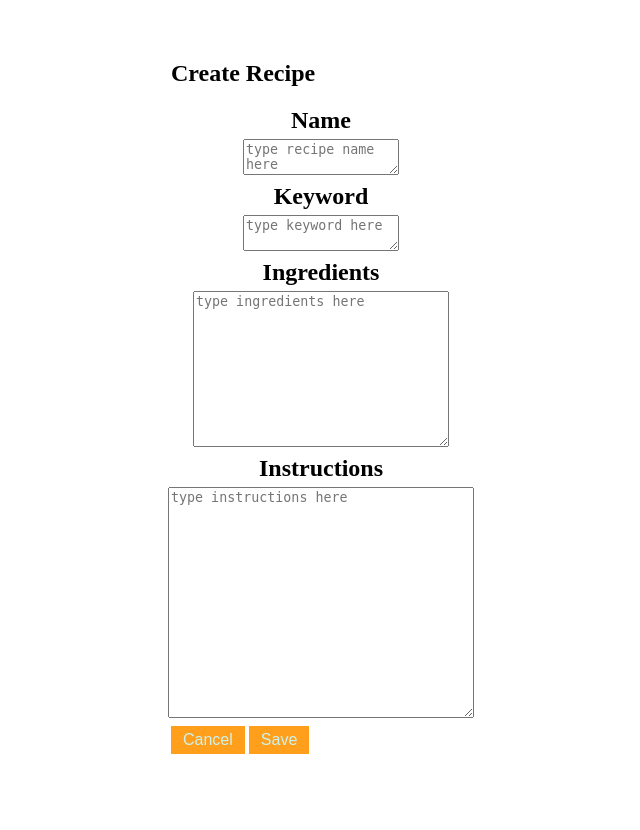
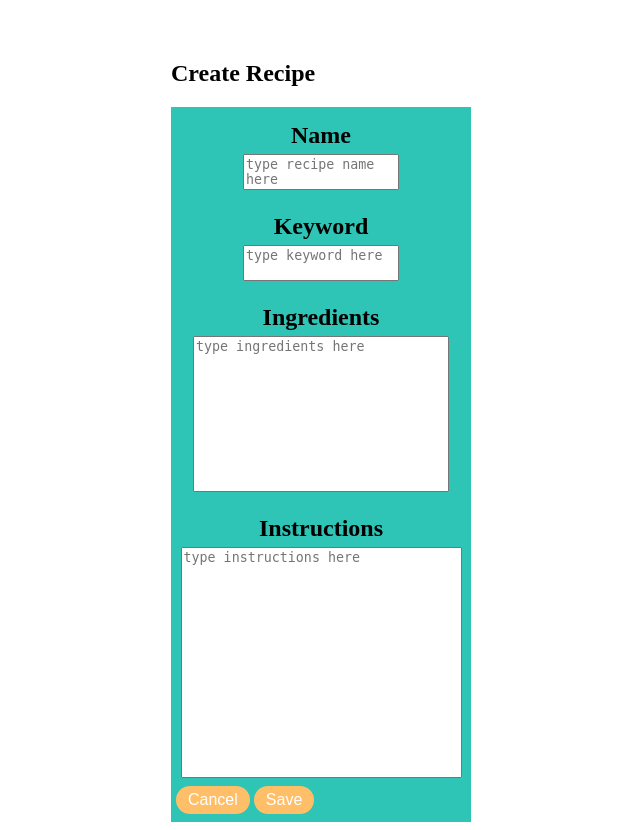
Before and after one commit to Sadicecream/Agile_Project, a Flask app: page /create_recipe.html in a window 1280 px wide. Shown: the whole page, without its empty margins (319-959 px from the left). Before the commit the page ends 754 px from the top, so only its background shows below. Run offline with Flask 2, Linux system fonts and the light colour scheme; some libraries are stand-ins or nearby versions.

Commit message:
made changes to styling and color for create and update recipe pages

```diff
--- a/static/styles/style.css
+++ b/static/styles/style.css
@@ -10,6 +10,7 @@
 
 body h1 {
     /* h1?? font choice?? */
+
 }
 
 .create-recipe-container {
@@ -17,6 +18,7 @@ body h1 {
     justify-content: center;
     flex-direction: column;
     align-items: center;
+    background-color: var(--bright-blue);
 }
 
 .create-recipe-area {
@@ -31,28 +33,35 @@ body h1 {
 textarea {
     margin-top: 5px;
     margin-bottom: 8px;
+    resize: none;
 }
 
 .cancel-button {
-    background-color: var(--dark-yellow);
+    background-color: var(--yellow);
     border: none;
-    color: var(--pastel-blue);
+    color: var(--white);
     padding: 5px 12px;
     text-decoration: none;
     font-size: 16px;
+    margin-left: 5px;
+    margin-bottom: 8px;
+    border-radius: 15px;
 }
 
 .save-button {
-    background-color: var(--dark-yellow);
+    background-color: var(--yellow);
     border: none;
-    color: var(--pastel-blue);
+    color: var(--white);
     padding: 5px 12px;
     text-decoration: none;
     font-size: 16px;
+    margin-bottom: 8px;
+    border-radius: 15px;
 }
 
 .recipe-parts {
     margin: 0;
+    padding-top: 15px;
 }
 
 .recipe-name {
@@ -68,7 +77,7 @@ textarea {
 }
 
 .recipe-instructions {
-    width: 300px;
+    width: 275px;
 }
 
 .recipe-display {
```
